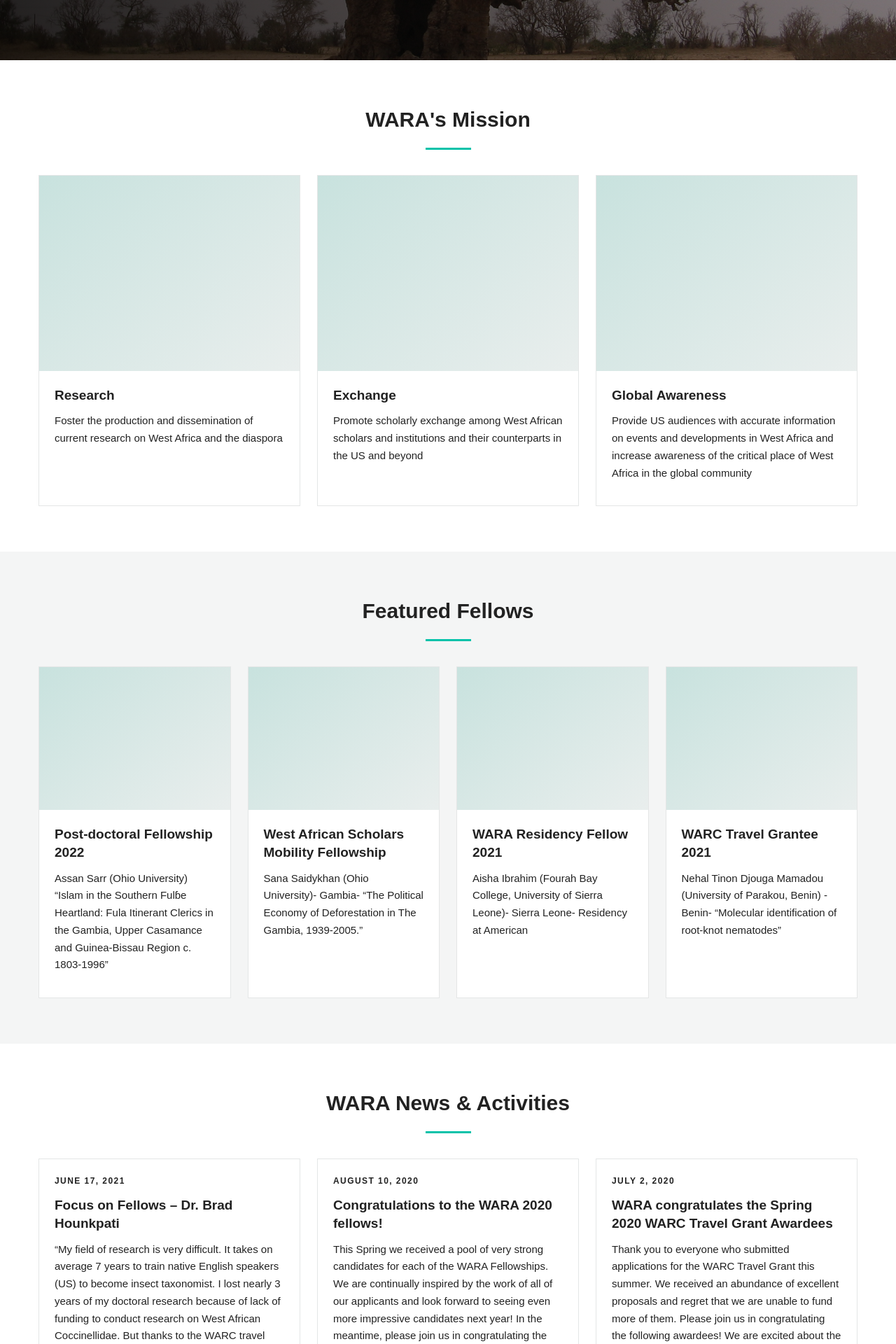
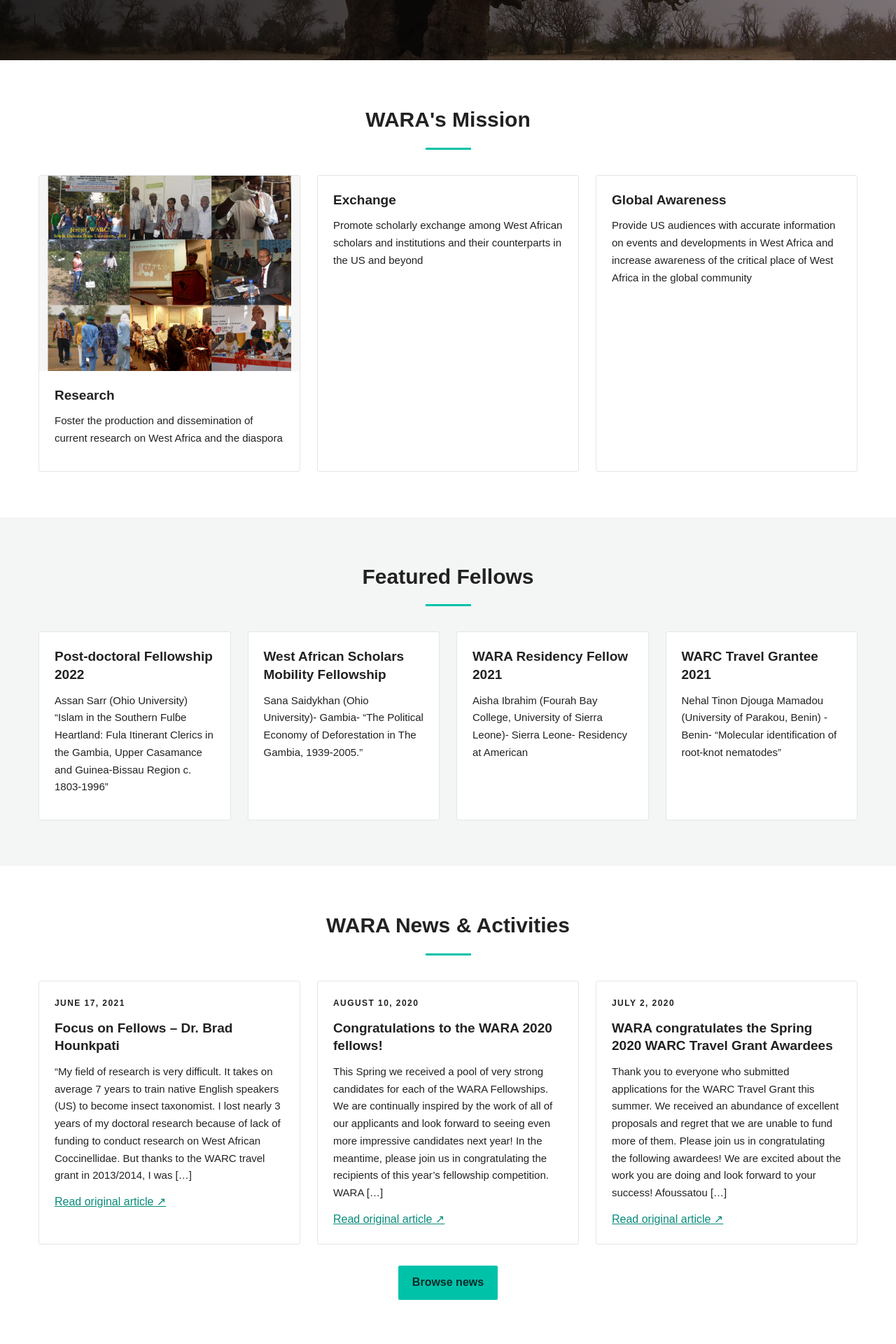
Before and after one commit to warawebsite/westafricanresearchassociation, a Jekyll site: the page built from docs/index.html, in a window 1280 px wide. Shown: the part 693-2613 px from the top of the page at 70% size. Built offline with Jekyll 4.4.1, drawn with Linux system fonts in a browser that asks for light colours.

Commit message:
Restore WARA mission artwork and refine homepage layout

```diff
--- a/docs/assets/css/site.css
+++ b/docs/assets/css/site.css
@@ -133,3 +133,42 @@
         background-position: center;
     }
 }
+
+
+/* WARA homepage restoration */
+.home-intro {
+    min-height: 440px;
+    display: flex;
+    align-items: center;
+}
+.home-intro .wrap {
+    width: min(1170px, calc(100% - 40px));
+}
+.home-intro h1 {
+    max-width: 790px;
+}
+.cards .card {
+    border-radius: 3px;
+    transition: box-shadow 180ms ease;
+}
+.cards .card:hover {
+    box-shadow: 0 10px 25px rgba(0,0,0,.08);
+}
+.cards .card img {
+    width: 100%;
+    height: auto;
+    aspect-ratio: 4 / 3;
+    object-fit: contain;
+    background: #f5f6f5;
+}
+.cards-4 .card-body {
+    min-height: 175px;
+}
+@media(max-width:650px) {
+    .home-intro {
+        min-height: 350px;
+    }
+    .cards-4 .card-body {
+        min-height: auto;
+    }
+}
--- a/docs/index.html
+++ b/docs/index.html
@@ -6,14 +6,17 @@
 
 <section class="home-intro"><div class="wrap"><p class="eyebrow">Research • Exchange • Global Awareness</p><h1>Promoting scholarly exchange with West Africa and the global community</h1><p>West African Research Association</p><a class="button" href="{{ '/about/' | relative_url }}">Learn about WARA</a></div></section>
 <section class="section wrap"><h2 class="section-title">WARA's Mission</h2><div class="cards cards-3">
-<article class="card"><div class="image-placeholder" aria-hidden="true"></div><div class="card-body"><h3>Research</h3><p>Foster the production and dissemination of current research on West Africa and the diaspora</p></div></article>
-<article class="card"><div class="image-placeholder" aria-hidden="true"></div><div class="card-body"><h3>Exchange</h3><p>Promote scholarly exchange among West African scholars and institutions and their counterparts in the US and beyond</p></div></article>
-<article class="card"><div class="image-placeholder" aria-hidden="true"></div><div class="card-body"><h3>Global Awareness</h3><p>Provide US audiences with accurate information on events and developments in West Africa and increase awareness of the critical place of West Africa in the global community</p></div></article>
+<article class="card"><img
+src="{{ '/assets/images/wara-original/mission-page-new-website.png' | relative_url }}"
+alt="Historical WARA mission illustration"
+loading="lazy"><div class="card-body"><h3>Research</h3><p>Foster the production and dissemination of current research on West Africa and the diaspora</p></div></article>
+<article class="card"><div class="card-body"><h3>Exchange</h3><p>Promote scholarly exchange among West African scholars and institutions and their counterparts in the US and beyond</p></div></article>
+<article class="card"><div class="card-body"><h3>Global Awareness</h3><p>Provide US audiences with accurate information on events and developments in West Africa and increase awareness of the critical place of West Africa in the global community</p></div></article>
 </div></section><section class="section alt"><div class="wrap"><h2 class="section-title">Featured Fellows</h2><div class="cards cards-4">
-<article class="card"><div class="image-placeholder" aria-hidden="true"></div><div class="card-body"><h3>Post-doctoral Fellowship 2022</h3><p>Assan Sarr (Ohio University) “Islam in the Southern Fulɓe Heartland: Fula Itinerant Clerics in the Gambia, Upper Casamance and Guinea-Bissau Region c. 1803-1996”</p></div></article>
-<article class="card"><div class="image-placeholder" aria-hidden="true"></div><div class="card-body"><h3>West African Scholars Mobility Fellowship</h3><p>Sana Saidykhan (Ohio University)- Gambia- “The Political Economy of Deforestation in The Gambia, 1939-2005.”</p></div></article>
-<article class="card"><div class="image-placeholder" aria-hidden="true"></div><div class="card-body"><h3>WARA Residency Fellow 2021</h3><p>Aisha Ibrahim (Fourah Bay College, University of Sierra Leone)- Sierra Leone- Residency at American</p></div></article>
-<article class="card"><div class="image-placeholder" aria-hidden="true"></div><div class="card-body"><h3>WARC Travel Grantee 2021</h3><p>Nehal Tinon Djouga Mamadou (University of Parakou, Benin) - Benin- “Molecular identification of root-knot nematodes”</p></div></article>
+<article class="card"><div class="card-body"><h3>Post-doctoral Fellowship 2022</h3><p>Assan Sarr (Ohio University) “Islam in the Southern Fulɓe Heartland: Fula Itinerant Clerics in the Gambia, Upper Casamance and Guinea-Bissau Region c. 1803-1996”</p></div></article>
+<article class="card"><div class="card-body"><h3>West African Scholars Mobility Fellowship</h3><p>Sana Saidykhan (Ohio University)- Gambia- “The Political Economy of Deforestation in The Gambia, 1939-2005.”</p></div></article>
+<article class="card"><div class="card-body"><h3>WARA Residency Fellow 2021</h3><p>Aisha Ibrahim (Fourah Bay College, University of Sierra Leone)- Sierra Leone- Residency at American</p></div></article>
+<article class="card"><div class="card-body"><h3>WARC Travel Grantee 2021</h3><p>Nehal Tinon Djouga Mamadou (University of Parakou, Benin) - Benin- “Molecular identification of root-knot nematodes”</p></div></article>
 </div></div></section><section class="section wrap"><h2 class="section-title">WARA News &amp; Activities</h2><div class="cards cards-3">
 <article class="card"><div class="card-body"><p class="eyebrow">June 17, 2021</p><h3>Focus on Fellows – Dr. Brad Hounkpati</h3><p>“My field of research is very difficult. It takes on average 7 years to train native English speakers (US) to become insect taxonomist. I lost nearly 3 years of my doctoral research because of lack of funding to conduct research on West African Coccinellidae. But thanks to the WARC travel grant in 2013/2014, I was […]</p><a href="https://westafricanresearchassociation.org/announcements/focus-on-fellows-dr-brad-hounkpati/">Read original article ↗</a></div></article>
 <article class="card"><div class="card-body"><p class="eyebrow">August 10, 2020</p><h3>Congratulations to the WARA 2020 fellows!</h3><p>This Spring we received a pool of very strong candidates for each of the WARA Fellowships. We are continually inspired by the work of all of our applicants and look forward to seeing even more impressive candidates next year! In the meantime, please join us in congratulating the recipients of this year’s fellowship competition. WARA […]</p><a href="https://westafricanresearchassociation.org/announcements/1660/">Read original article ↗</a></div></article>
```
Also changed, not shown: docs/assets/images/wara-original/mission-page-new-website.png (added), docs/assets/images/wara-original/mission-page-new-website1.png (added).
